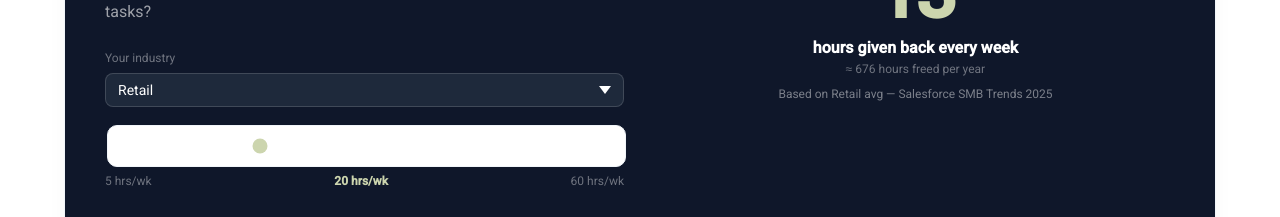
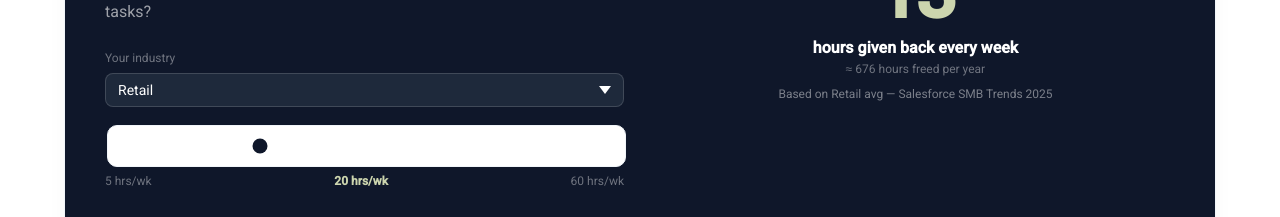
Before and after one commit to josephsmithvapes/ai-coach-smb, a React (Vite) app: page / in a window 1280 px wide. Shown: the part 900-1117 px from the top of the page. Built offline with nearby package versions, Linux system fonts and the light colour scheme; the HTML template or start-up script is replaced by a standard one.

Commit message:
midnight slider

```diff
--- a/src/App.jsx
+++ b/src/App.jsx
@@ -211,7 +211,7 @@ export default function App() {
                   id="hours-slider"
                   type="range" min="5" max="60" value={hours}
                   onChange={(e) => setHours(e.target.value)}
-                  style={{ width: '100%', cursor: 'pointer', accentColor: 'var(--sage)', marginBottom: '0.375rem' }}
+                  style={{ width: '100%', cursor: 'pointer', accentColor: 'var(--midnight)', marginBottom: '0.375rem' }}
                 />
                 <div className="label-xs" style={{ display: 'flex', justifyContent: 'space-between', color: 'rgba(255,255,255,0.4)' }}>
                   <span>5 hrs/wk</span>
```
